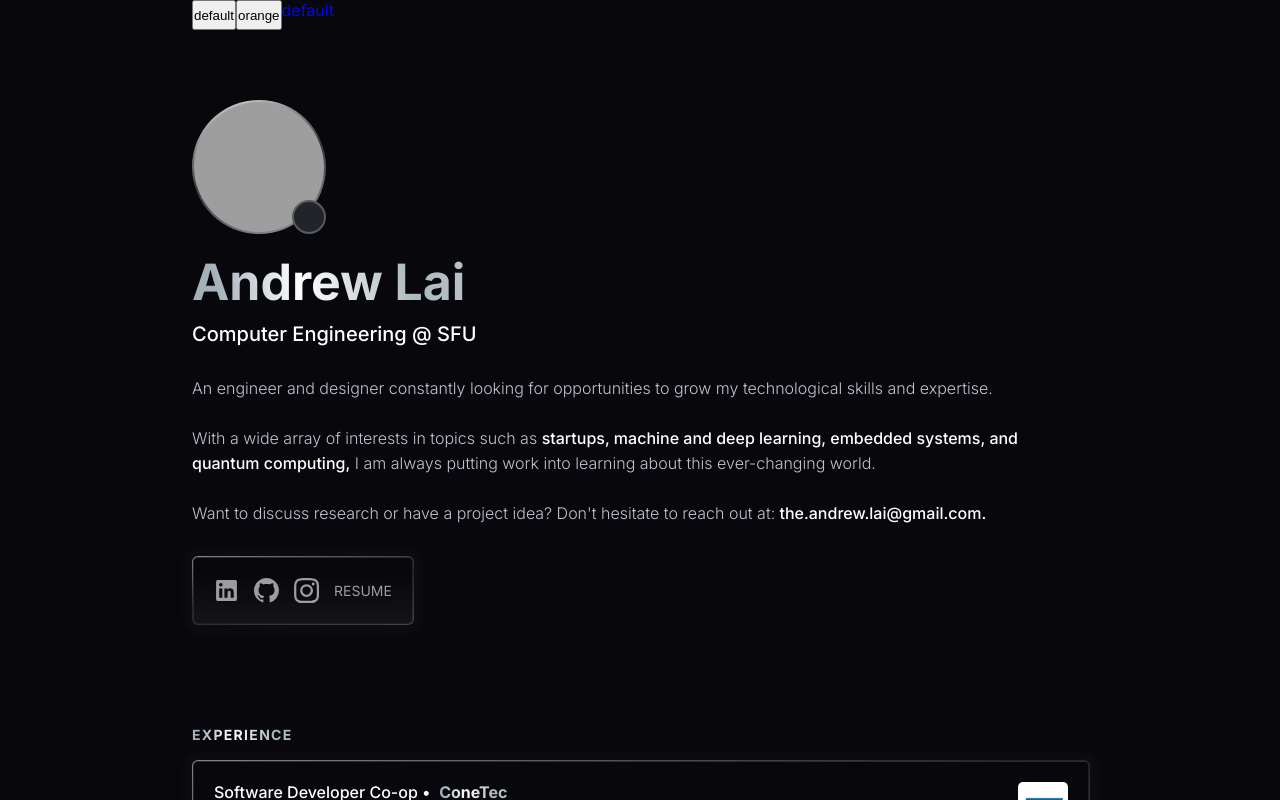
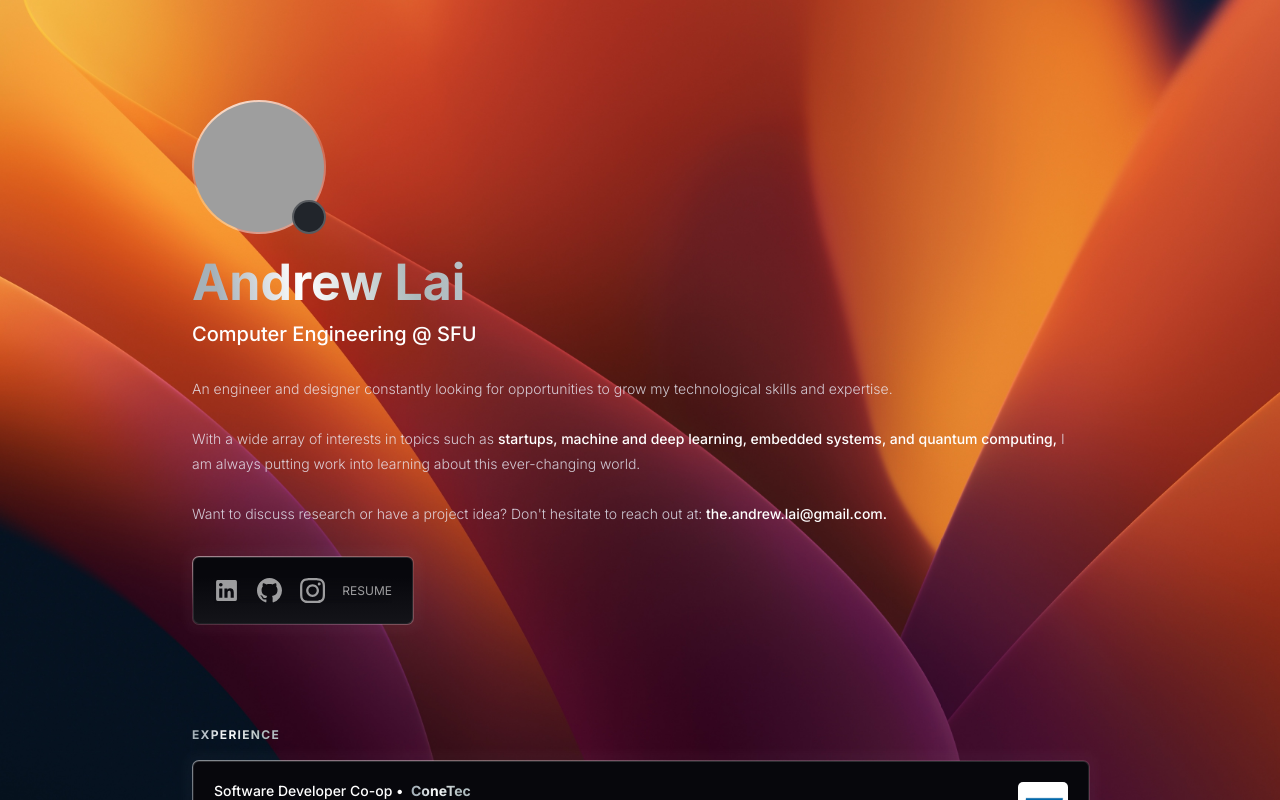
Before and after one commit to xegativ/PortfolioV2, a React (Vite) app in the folder PortfolioV2/: page / in a window 1280 px wide. Shown: the top 800 px of the page. Built offline with nearby package versions, Linux system fonts and the light colour scheme; grey boxes are pictures that could not be loaded.

Commit message:
Cleaned up code

```diff
--- a/PortfolioV2/src/components/data/data.ts
+++ b/PortfolioV2/src/components/data/data.ts
@@ -56,6 +56,7 @@ const projectData = [
         ],
         showImage: true,
         imageName: "mysips-proj.png",
+
     },
     {
         title: "Devpost Scraper",
@@ -64,6 +65,7 @@ const projectData = [
         tags: ["Python", "spaCy", "NLP", "Flask"],
         showImage: true,
         imageName: "devpost-proj.png",
+
     },
     {
         title: "Portfolio V1",
@@ -72,6 +74,16 @@ const projectData = [
         tags: ["JavaScript", "HTML/CSS", "History API", "GSAP"],
         showImage: true,
         imageName: "portfoliov1-proj.png",
+
+    },
+    {
+        title: "OutfitLB",
+        description:
+            "Desktop app that stores and manages clothing, outfits, and closets.",
+        tags: ["Python", "MongoDB", "PyMongo", "Tkinter", "scikit-learn"],
+        showImage: true,
+        imageName: "outfitlb-proj.png",
+
     },
     {
         title: "OutfitLB",
@@ -88,14 +100,7 @@ const projectData = [
         tags: ["Python", "MongoDB", "PyMongo", "Tkinter", "scikit-learn"],
         showImage: true,
         imageName: "outfitlb-proj.png",
-    },
-    {
-        title: "OutfitLB",
-        description:
-            "Desktop app that stores and manages clothing, outfits, and closets.",
-        tags: ["Python", "MongoDB", "PyMongo", "Tkinter", "scikit-learn"],
-        showImage: true,
-        imageName: "outfitlb-proj.png",
+
     },
 ] as IBox[];
 
--- a/PortfolioV2/src/components/pages/PageHome.tsx
+++ b/PortfolioV2/src/components/pages/PageHome.tsx
@@ -31,14 +31,24 @@ function PageHome() {
             const experiencesTop = 0;
             const involveTop = 2;
             if (experiencesEl && projectsEl && involveEl) {
-        console.log("Projects: ", projectsEl.getBoundingClientRect().top);
+                console.log(
+                    "Projects: ",
+                    projectsEl.getBoundingClientRect().top
+                );
 
-        console.log("Experience: ", experiencesEl.getBoundingClientRect().top);
+                console.log(
+                    "Experience: ",
+                    experiencesEl.getBoundingClientRect().top
+                );
 
-        console.log("Involvement: ", involveEl.getBoundingClientRect().top);
+                console.log(
+                    "Involvement: ",
+                    involveEl.getBoundingClientRect().top
+                );
 
                 if (
-          experiencesEl.getBoundingClientRect().top <= experiencesTop &&
+                    experiencesEl.getBoundingClientRect().top <=
+                        experiencesTop &&
                     projectsEl.getBoundingClientRect().top > projectsTop
                 ) {
                     // window.location.hash = "#experience";
@@ -81,12 +91,13 @@ function PageHome() {
 
     const { currentTheme } = useContext(ThemeContext);
 
+    console.log({ currentTheme });
     return (
         <>
-      <div className="background"></div>
+            <div className={`background ${currentTheme}`}></div>
 
             <div className={`main ${currentTheme}`}>
-        <ThemeComponent />
+                {/* <ThemeComponent /> */}
                 <div className="main-left">
                     <Bio
                         projectVisible={projectVisible}
--- a/PortfolioV2/src/index.css
+++ b/PortfolioV2/src/index.css
@@ -10,9 +10,9 @@
   --color-white: rgb(239, 247, 254);
 
   /* Font styling */
-  --font-size-small-v2: 0.875rem;
-  --font-size-small: 0.875rem;
-  --font-size-medium: 1rem;
+  --font-size-small-v2: 0.75rem;
+  --font-size-small: 0.75rem;
+  --font-size-medium: 0.875rem;
   --font-size-large: 1.25rem;
   --font-size-xlarge: 1.75rem;
   --font-size-xxlarge: 3.125rem;
@@ -26,6 +26,9 @@
 
   --right-area: 35vw;
 
+  /* Box */
+  --box-border-radius: 0.375rem;
+
   /* Box icon styling */
   --box-icon-side-length: 3.125rem;
   --box-icon-border-radius: 0.3125rem;
@@ -38,16 +41,10 @@
     rgba(255, 255, 255, 0.1) 50%,
     rgba(255, 255, 255, 0.5) 100%
   );
-  --box-wrapper-border-radius: 0.375rem;
+  --box-wrapper-border-radius: 0.4375rem;
 }
 
-/* .orange {
-  background-color: orange;
-}
 
-.default {
-  background-color: white;
-} */
 
 ::-moz-selection {
   /* Code for Firefox */
@@ -59,16 +56,7 @@
   color: var(--color-white);
   background: var(--color-dark-light-grey);
 }
-.default .theme-child {
-  color: rgb(0, 4, 255);
-}
-.orange .theme-child {
-  color: rgb(0, 255, 42);
-}
 
-.theme-parent:has(.orange) {
-  background-color: red;
-}
 
 * {
   margin: 0;
@@ -137,12 +125,13 @@ body {
 }
 
 .background {
-  /* background-image: url(assets/blue-bg.png);
+  background-image: url(../public/backgrounds/macos-ventura.jpg);
     background-size: cover;
     background-repeat: no-repeat;
-    background-position: bottom center; */
-
-  background-color: var(--color-black);
+    background-position: bottom center;
+/*
+    background: var(--color-black);
+    background: linear-gradient(129deg, var(--color-black-light) 0%, var(--color-black) 61%); */
 
   width: 100vw;
   height: 100vh;
@@ -151,6 +140,7 @@ body {
 
   z-index: -99;
 }
+
 
 .main {
   padding-left: var(--page-margin-side);
@@ -345,10 +335,12 @@ p {
   margin-right: 5px;
 
   border-radius: 0.3125rem;
+
 }
 
 .tags > p:not(.important) {
   background-color: var(--color-dark-grey);
+
 }
 
 .tags > p.important {
@@ -401,11 +393,13 @@ p {
 
   backdrop-filter: blur(10px);
   -webkit-backdrop-filter: blur(10px);
+  justify-content: space-between;
+  width: 100%;
 }
 
-.socials-box > *:not(:first-child) {
+/* .socials-box > *:not(:first-child) {
   margin-left: 15px;
-}
+} */
 
 .socials-box > * {
   opacity: 0.6;
@@ -507,7 +501,7 @@ div > div > .box,
 div > .section-grid > div > .box {
   opacity: 1;
 
-  border-radius: 5px;
+  border-radius: var(--box-border-radius);
 
   border: rgba(255, 255, 255, 0.1) 1px solid;
 
@@ -542,35 +536,6 @@ div > .section-grid > div > .box {
   transition: 0.2s;
 }
 
-.orange .box-wrapper {
-  padding: 0;
-  background-image: none;
-  opacity: 100%;
-  border-radius: var(--box-wrapper-border-radius);
-}
-
-/* default box */
-.orange div > div > .box,
-.orange div > .section-grid > div > .box {
-  opacity: 1;
-
-  border-radius: var(--box-wrapper-border-radius);
-
-  padding: 20px;
-
-  cursor: pointer;
-
-  flex: 1;
-
-  /* From https://css.glass */
-  background: rgba(255, 255, 255, 0.2);
-  box-shadow: 0 4px 30px rgba(0, 0, 0, 0.1);
-  backdrop-filter: blur(5px);
-  -webkit-backdrop-filter: blur(5px);
-  border: 1px solid rgba(255, 255, 255, 0.53);
-
-  transition: opacity 0.2s, background-color 0.2s, border 0.2s;
-}
 
 /* hovered box elements */
 .section-wrap > div:hover > div > .box:hover > *,
```
Also changed, not shown: PortfolioV2/public/backgrounds/macos-ventura.jpg (added). Lines whose indentation alone changed are shown as unchanged.
